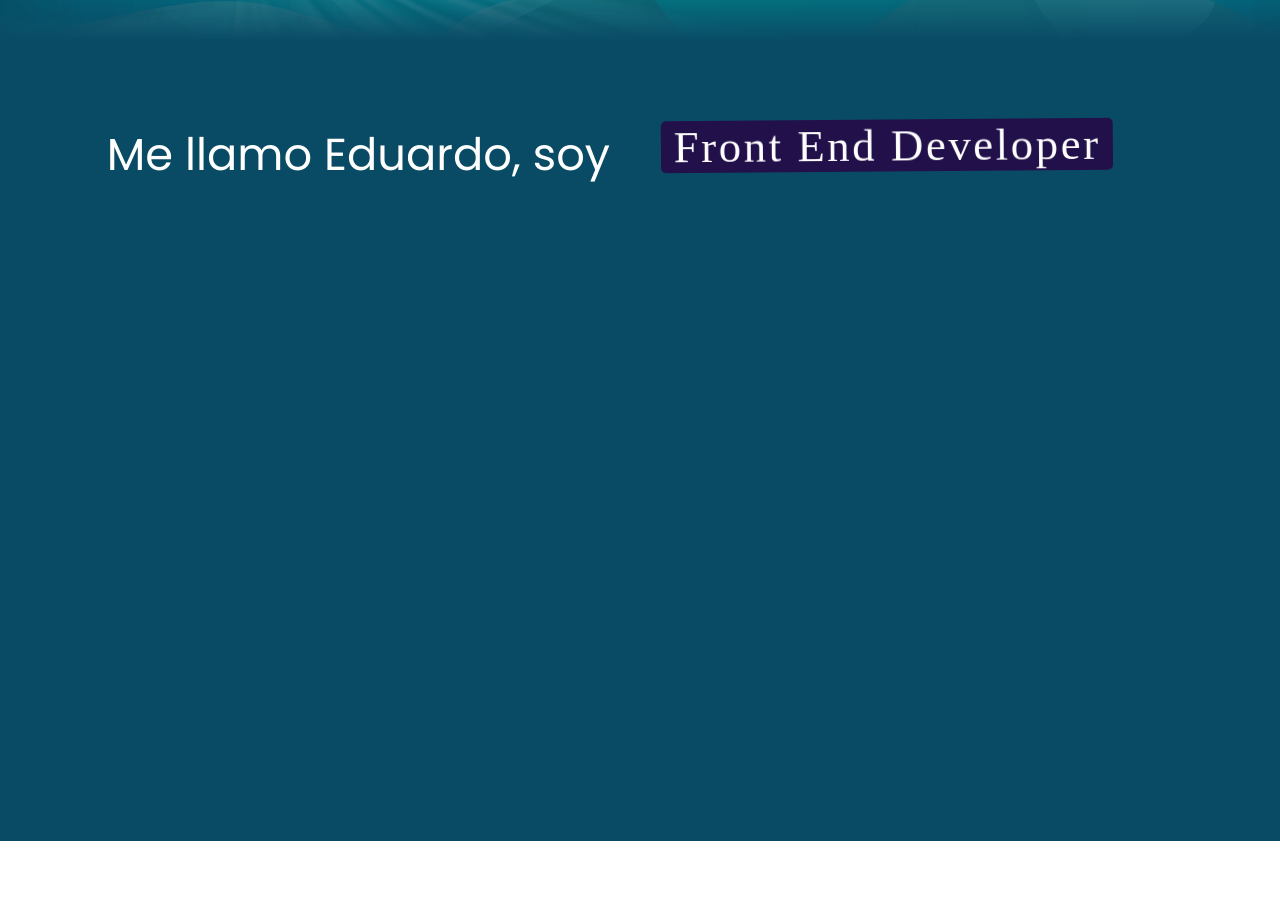
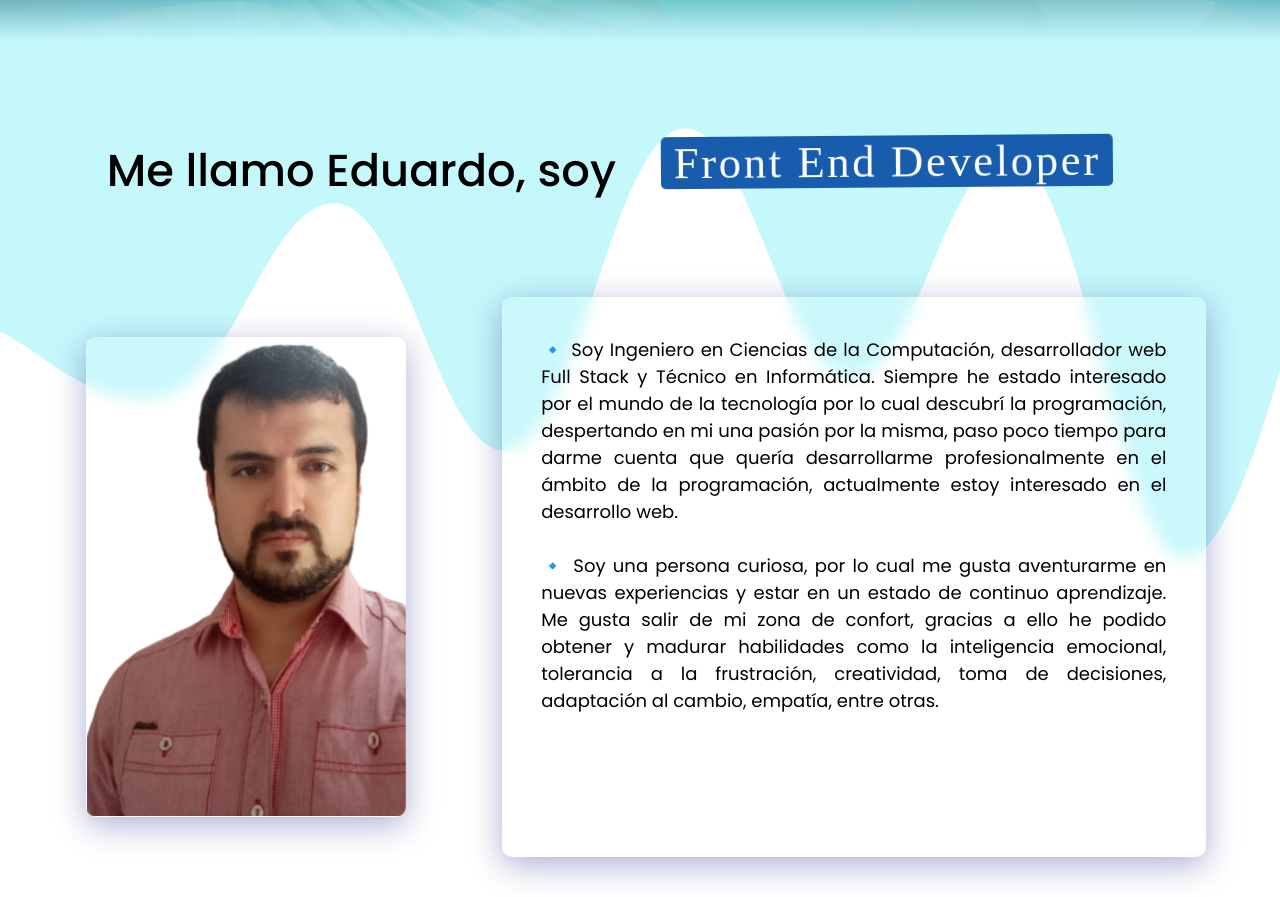
Before and after one commit to edRiosJ/portfolio, a React (Create React App) app: page / in a window 1280 px wide. Shown: the part 759-1656 px from the top of the page. Before the commit the page ends 1600 px from the top, so only its background shows below. Built offline with nearby package versions, Linux system fonts and the light colour scheme; a web font is replaced by a local one.

Commit message:
about section

```diff
--- a/src/components/containers/navBar/navBar.css
+++ b/src/components/containers/navBar/navBar.css
@@ -1,6 +1,6 @@
 #header
 {
-  position:fixed;
+  position: absolute;
   /* top: 0; */
   /* left: 0; */
   width: 100%;
--- a/src/components/pures/aboutSection/AboutSection.jsx
+++ b/src/components/pures/aboutSection/AboutSection.jsx
@@ -13,6 +13,22 @@ function AboutSection()
           <span style={{ '--d': '8s' }}>Back End Developer</span>
         </div>
       </div>
+      <div className="aboutBody">
+        <div className="aboutImage">
+          <div className="image" />
+        </div>
+        <article>
+          <div>
+            <p>
+              🔹 Soy Ingeniero en Ciencias de la Computación, desarrollador web Full Stack y Técnico en Informática. Siempre he estado interesado por el mundo de la tecnología por lo cual descubrí la programación, despertando en mi una pasión por la misma, paso poco tiempo para darme cuenta que quería desarrollarme profesionalmente en el ámbito de la programación, actualmente estoy interesado en el desarrollo web.
+            </p>
+            <br />
+            <p>
+              🔹 Soy una persona curiosa, por lo cual me gusta aventurarme en nuevas experiencias y estar en un estado de continuo aprendizaje. Me gusta salir de mi zona de confort, gracias a ello he podido obtener y madurar habilidades como la inteligencia emocional, tolerancia a la frustración, creatividad, toma de decisiones, adaptación al cambio, empatía, entre otras.
+            </p>
+          </div>
+        </article>
+      </div>
     </section>
   );
 }
--- a/src/components/pures/aboutSection/aboutSection.css
+++ b/src/components/pures/aboutSection/aboutSection.css
@@ -1,8 +1,10 @@
 .aboutSection
 {
-  padding-top: 5vh;
-  background: #094b65;
+  padding-top: 7vh;
   min-height: 100vh;
+  background-image: url('../../../img/wave.svg');
+  background-repeat: no-repeat;
+
 }
 
 .containerTitle__About
@@ -18,7 +20,8 @@
 .containerTitle__About div
 {
   font-size:  3.5vw;
-  color: #fff;
+  font-weight: 500;
+  color: #000;
   width: 40vw;
   height: 10vh;
 }
@@ -30,7 +33,7 @@
   letter-spacing: .2vw;
   font-weight: 300;
   position: absolute;
-  background-color: #22104A;
+  background-color: #175CAD;
   padding-inline: 1vw;
   color: #fff;
   border-radius: 0.4vw;
@@ -61,3 +64,68 @@
     transform: translate(90px) rotate(10deg);
   }
 }
+
+.aboutBody
+{
+  display: flex;
+  justify-content: space-evenly;
+  align-items: center;
+  width: 100%;
+  min-height: 80vh;
+}
+
+.aboutBody > div
+{
+  width: 30%;
+  min-height: 80vh;
+}
+
+.aboutBody article
+{
+  width: 70%;
+  min-height: 80vh;
+  padding: 5vh;
+}
+
+.aboutImage
+{
+  display: flex;
+  justify-content: center;
+  align-items: center;
+}
+
+.aboutImage
+{
+  margin-left: 5vw;
+}
+
+.image
+{
+  width: 25vw;
+  height: 60vh;
+  background: rgba( 255, 255, 255, 0.1 );
+  box-shadow: 0 8px 32px 0 rgba( 31, 38, 135, 0.37 );
+  backdrop-filter: blur( 7.5px );
+  -webkit-backdrop-filter: blur( 7.5px );
+  border-radius: 10px;
+  border: 1px solid rgba( 255, 255, 255, 0.18 );
+  background-image: url('../../../img/me.png');
+  background-repeat: no-repeat;
+  background-size: cover;
+}
+
+.aboutBody article div
+{
+  width: 55vw;
+  height: 70vh;
+  margin: auto;
+  padding: 3vw;
+  text-align: justify;
+  font-size: 18px;
+  background: rgba( 255, 255, 255, 0.1 );
+  box-shadow: 0 8px 32px 0 rgba( 31, 38, 135, 0.37 );
+  backdrop-filter: blur( 7.5px );
+  -webkit-backdrop-filter: blur( 7.5px );
+  border-radius: 10px;
+  border: 1px solid rgba( 255, 255, 255, 0.18 );
+}
--- a/src/components/pures/parallaxSection/parallaxSection.css
+++ b/src/components/pures/parallaxSection/parallaxSection.css
@@ -16,8 +16,8 @@
   bottom: 0;
   left: 0;
   width: 100%;
-  height: 9vh;
-  background: linear-gradient(to top, #094b65, transparent);
+  height: 12vh;
+  background: linear-gradient(to top, #C5F8FB, transparent);
   z-index: 800;
 }
 
```
Also changed, not shown: src/img/me.png (added), src/img/wave.svg (added).
